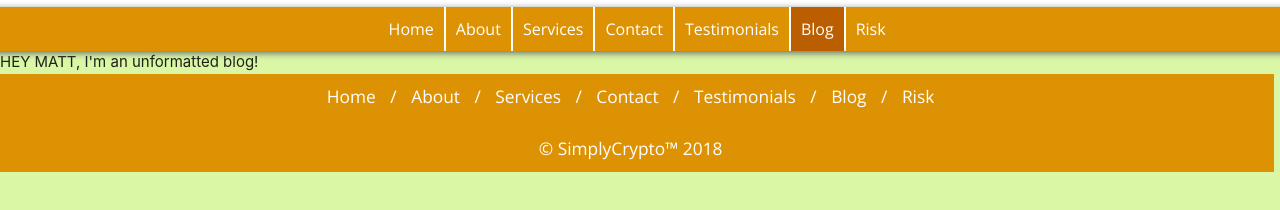
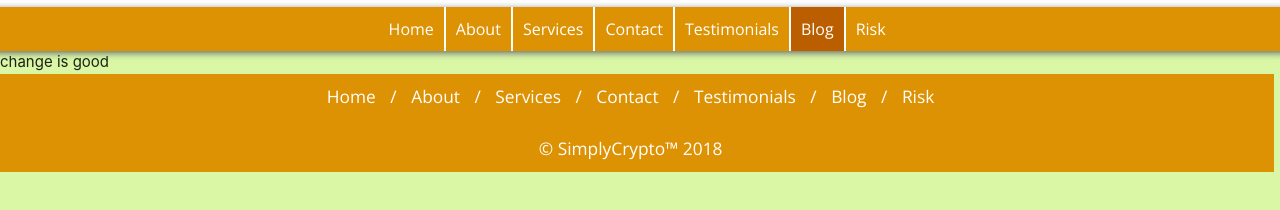
Before and after one commit to mjscornell/simply-crypto, a plain HTML site: page docs/blog.html in a window 1280 px wide. Shown: the part 128-338 px from the top of the page. Drawn offline with nearby package versions, Linux system fonts and the light colour scheme.

Commit message:
Update blog.html
Matt editing for testing purposes.

```diff
--- a/docs/blog.html
+++ b/docs/blog.html
@@ -41,7 +41,7 @@
 
 
 
-	HEY MATT, I'm an unformatted blog!
+	change is good
 
 
 
```
